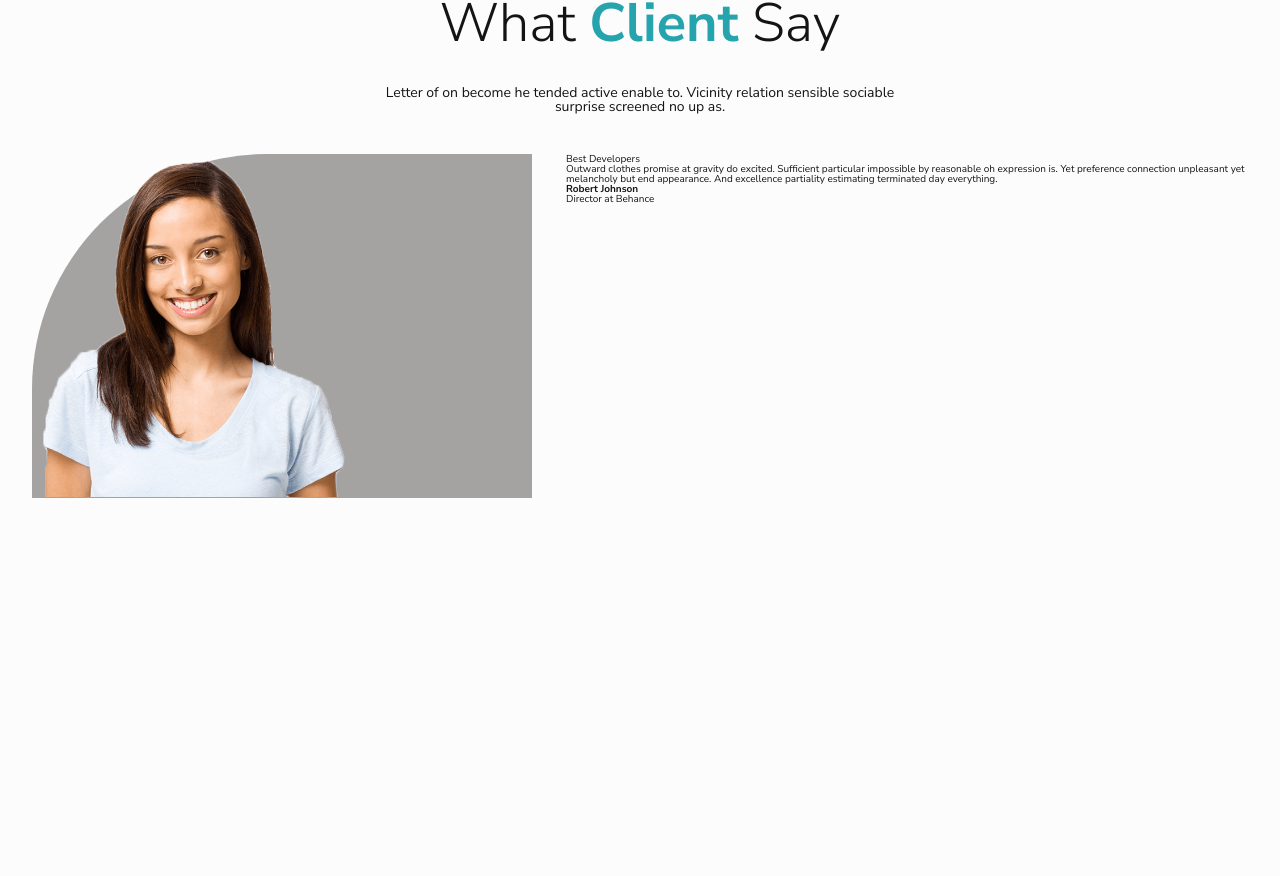
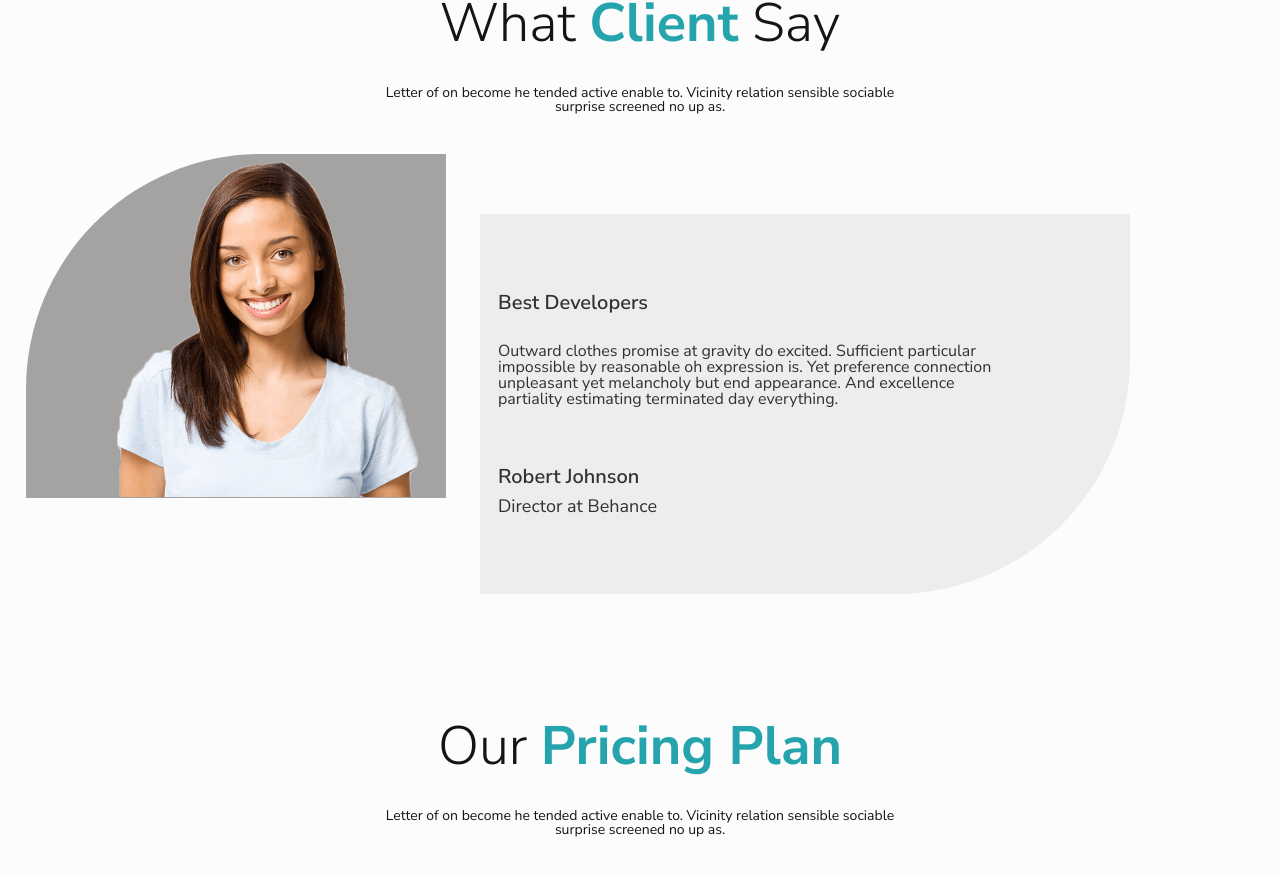
Before and after one commit to MostafaMohammadi1989/Portfolio-react-v1, a React (Create React App) app: page / in a window 1280 px wide. Shown: the part 2597-3473 px from the top of the page. Before the commit the page ends 3098 px from the top, so only its background shows below. Built offline with nearby package versions, Linux system fonts and the light colour scheme.

Commit message:
Completed Client section

```diff
--- a/src/components/Layout/ClientItem.js
+++ b/src/components/Layout/ClientItem.js
@@ -4,17 +4,23 @@ const ClientItem = (props) => {
   return (
     <div className="clientitem grid grid-clientitem">
       <div className="clientitem-left">
-        <span className="background">
+        <div className="background">
           <img src={props.src} alt={props.alt} className="clientitem-img" />
-        </span>
+        </div>
       </div>
       <div className="clientitem-right">
-        <div className="clientitem-title">{props.title}</div>
-        <div className="clientitem-p">{props.paragraph}</div>
+        <div className="clientitem-right-section">
+          <div className="clientitem-title">
+            <h3>{props.title}</h3>
+          </div>
+          <div className="clientitem-p">
+            <p>{props.paragraph}</p>
+          </div>
 
-        <div className="clientitem-personal">
-          <h4 className="name">{props.name}</h4>
-          <p className="occupation">{props.occupation}</p>
+          <div className="clientitem-personal">
+            <h4 className="name">{props.name}</h4>
+            <p className="occupation">{props.occupation}</p>
+          </div>
         </div>
       </div>
     </div>
--- a/src/components/Layout/Clients.css
+++ b/src/components/Layout/Clients.css
@@ -33,9 +33,20 @@
   display: block;
 }
 
+.clientitem {
+  display: flex;
+  justify-content: flex-end;
+}
 .clientitem-left {
+  display: flex;
+  justify-content: flex-end;
+}
+.background {
+  display: flex;
+  justify-content: flex-end;
+  align-items: center;
   background-color: rgb(165, 162, 162);
-  width: 100%;
+  width: 42rem;
   height: 34.4rem;
   border: none;
   border-radius: 235px 0px 0px 0px;
@@ -43,4 +54,53 @@
 
 .clientitem-img {
   width: 32rem;
+  margin-right: 2rem;
 }
+
+.clientitem-right {
+  display: flex;
+  flex-direction: column;
+  justify-content: center;
+  margin-top: 6rem;
+}
+.clientitem-right-section {
+  display: flex;
+  flex-direction: column;
+  justify-content: center;
+  background-color: #eeecec;
+  width: 65rem;
+  height: 38rem;
+  border: none;
+  border-radius: 0px 0px 235px 0;
+}
+
+.clientitem-title h3 {
+  font-size: 2rem;
+  color: #313131;
+  margin: 3rem 2.4rem 0rem 1.8rem;
+  font-weight: 600;
+}
+
+.clientitem-p p {
+  font-size: 1.6rem;
+  color: #313131;
+  margin: 3rem 2.4rem 3rem 1.8rem;
+  width: 50rem;
+}
+
+.clientitem-personal {
+  margin: 3rem 2.4rem 3rem 1.8rem;
+}
+
+.name {
+  font-size: 2rem;
+  font-weight: 600;
+  color: #313131;
+  margin-bottom: 1rem;
+}
+
+.occupation {
+  font-size: 1.8rem;
+  color: #313131;
+  font-weight: 500;
+}
--- /dev/null
+++ b/src/components/Layout/Pricing.css
@@ -0,0 +1,27 @@
+.pricing {
+  margin-top: 8rem;
+}
+.pricing-title {
+  margin-top: 4rem;
+}
+
+.pricing-pragraph {
+  display: flex;
+  flex-direction: column;
+  justify-content: center;
+  align-items: center;
+  margin: 4rem 0;
+}
+
+.pricing-text {
+  font-size: 1.4rem;
+  text-align: center;
+}
+.text-pricing {
+  color: #25a4ad;
+  font-weight: 700;
+}
+
+.pricing-surprise {
+  display: block;
+}
--- /dev/null
+++ b/src/components/Layout/Pricing.js
@@ -0,0 +1,23 @@
+import React from "react";
+import PricingItem from "./PricingItem";
+import "../Layout/Pricing.css";
+
+const Pricing = () => {
+  return (
+    <section className="pricing">
+      <div className="pricing-pragraph">
+        <h2 className="pricing-title heading-tre">
+          Our <span className="text-pricing">Pricing Plan</span>
+        </h2>
+        <p className="pricing-text">
+          Letter of on become he tended active enable to. Vicinity relation
+          sensible sociable
+          <span className="pricing-surprise">surprise screened no up as.</span>
+        </p>
+      </div>
+      <div className="pricing-section container gird grid-3--cols"></div>
+    </section>
+  );
+};
+
+export default Pricing;
--- /dev/null
+++ b/src/components/Layout/PricingItem.js
@@ -0,0 +1,8 @@
+import React from "react";
+import { Link } from "react-router-dom";
+
+const PricingItem = () => {
+  return <div></div>;
+};
+
+export default PricingItem;
--- a/src/components/Peages/Home.js
+++ b/src/components/Peages/Home.js
@@ -5,6 +5,7 @@ import Services from "../Layout/Services";
 import Featuer from "../Layout/Featuer";
 import "../Peages/Home.css";
 import Clients from "../Layout/Clients";
+import Pricing from "../Layout/Pricing";
 
 const Home = () => {
   return (
@@ -14,6 +15,7 @@ const Home = () => {
       <Services />
       <Featuer />
       <Clients />
+      <Pricing />
     </div>
   );
 };
```
